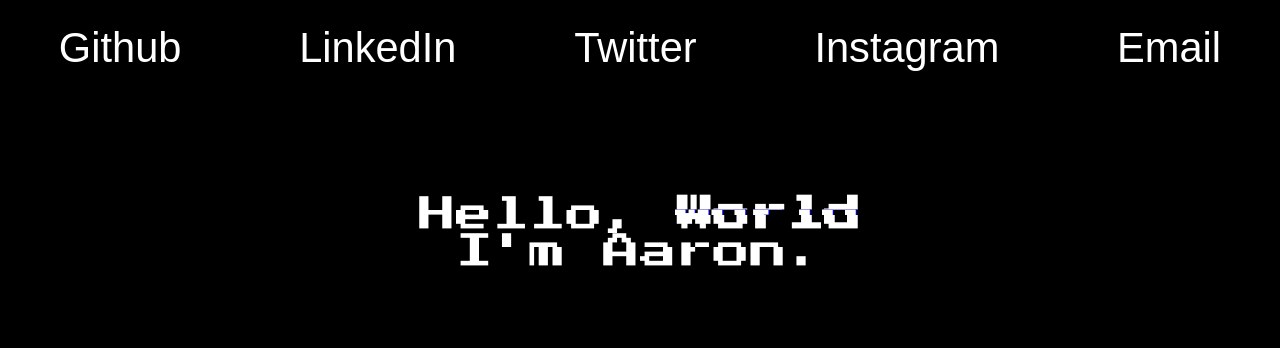
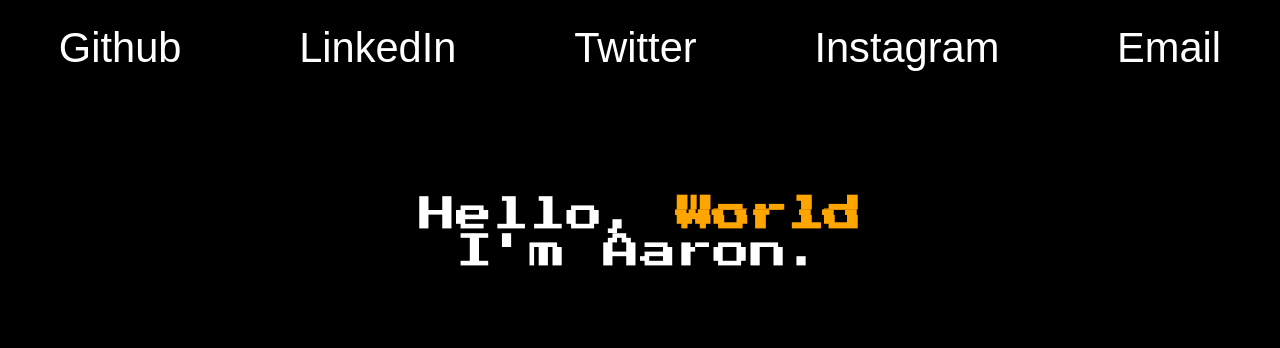
Before and after one commit to aaronamendez/mywebsite, a plain HTML site: page index.html in a window 1280 px wide. Shown: the top 348 px of the page. Drawn offline with Linux system fonts and the light colour scheme; a web font is replaced by a local one.

Commit message:
Better colors on glitch effect.

```diff
--- a/styles/effects.css
+++ b/styles/effects.css
@@ -21,7 +21,7 @@
 
 /* GLITCH WORDS EFFECT */
 .glitch {
-	color: white;
+	color: orange;
 	font-weight: bold;
 	position: relative;
 	/* width: 400px; */
@@ -99,7 +99,7 @@
 	left: 2px;
 	text-shadow: -1px 0 red;
 	top: 0;
-	color: white;
+	color: orange;
 	background: black;
 	overflow: hidden;
 	animation: noise-anim 2s infinite linear alternate-reverse;
@@ -173,9 +173,9 @@
 	content: attr(data-text);
 	position: absolute;
 	left: -2px;
-	text-shadow: 1px 0 blue;
+	text-shadow: 1px 0 orange;
 	top: 0;
-	color: white;
+	color: orange;
 	background: black;
 	overflow: hidden;
 	animation: noise-anim-2 15s infinite linear alternate-reverse;
```
